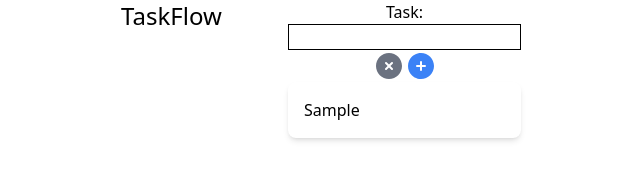
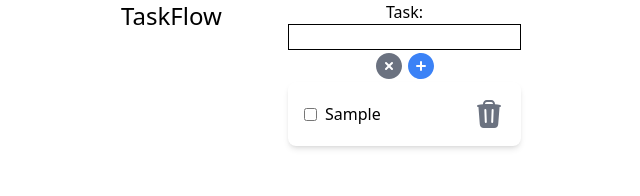
Before and after one commit to Nickolas-Hernandez/task-flow, a Vue app: page / in a window 1280 px wide. Both pictures are taken after typing "Sample" into the empty fields and a click on the button 822 px from the left and 66 px from the top of the page. Shown: the top 196 px of the page, without its empty margins (352-992 px from the left). Built offline with nearby package versions, Linux system fonts and the light colour scheme.

Commit message:
Add delete icon and handle taskl delete

```diff
--- a/src/App.vue
+++ b/src/App.vue
@@ -1,5 +1,5 @@
 <script setup>
-import { PlusCircleIcon, XCircleIcon } from '@heroicons/vue/24/solid'
+import { PlusCircleIcon, XCircleIcon, TrashIcon } from '@heroicons/vue/24/solid'
 </script>
 
 <template>
@@ -27,9 +27,19 @@ import { PlusCircleIcon, XCircleIcon } from '@heroicons/vue/24/solid'
         <li
           v-for="task in tasks"
           :key="task.id"
-          class="bg-white rounded-lg shadow-md p-4 hover:shadow-lg transition mb-4"
+          class="bg-white rounded-lg shadow-md p-4 hover:shadow-lg transition mb-4 flex justify-between items-center"
         >
-          {{ task.text }}
+          <input
+            type="checkbox"
+            :checked="task.completed"
+            @change="updateTaskStatus(task.id)"
+            class="mr-2"
+          />
+          <p class="mr-auto inline">{{ task.text }}</p>
+          <TrashIcon
+            @click="deleteTask(task.id)"
+            class="w-8 text-gray-500 hover:text-gray-700 transition duration-200"
+          />
         </li>
       </ul>
       <h2 v-else class="text-gray-500 text-center mt-8">
@@ -63,6 +73,20 @@ export default {
     clearTask() {
       this.newTask = ''
     },
+    updateTaskStatus(id) {
+      const selectedTask = this.tasks.find((task) => task.id === id)
+      if (selectedTask) {
+        selectedTask.completed = !selectedTask.completed
+      }
+    },
+    deleteTask(id) {
+      const selectedTaskIndex = this.tasks.findIndex((task) => task.id === id)
+      console.log('Selected Task Index: ', selectedTaskIndex)
+      if (selectedTaskIndex !== -1) {
+        this.tasks.splice(selectedTaskIndex, 1)
+      }
+      console.log('this.tasks: ', this.tasks)
+    },
   },
 }
 </script>
```
